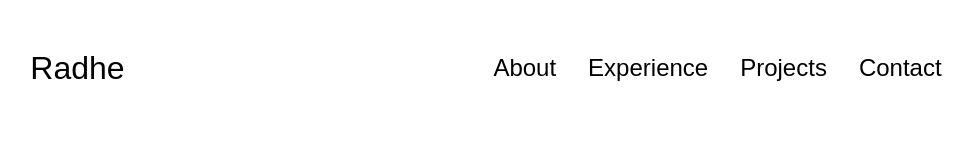
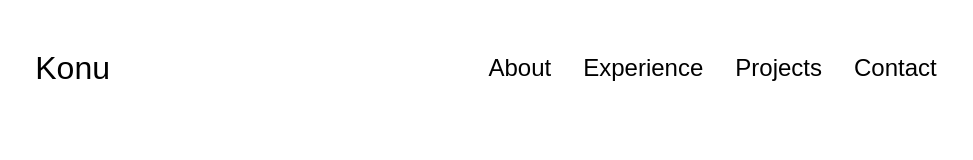
Before and after one commit to Konu-25/html-css-js-porfile, a plain HTML site: page index.html in a window 1280 px wide. Shown: the top 160 px of the page, without its empty margins (154-1127 px from the left). Drawn offline with Linux system fonts and the light colour scheme.

Commit message:
Update index.html

```diff
--- a/index.html
+++ b/index.html
@@ -9,7 +9,7 @@
 </head>
 <body>
     <nav id="desktop-nav">
-        <div class="logo">Radhe</div>
+        <div class="logo">Konu</div>
         <div>
             <ul class="nav-links">
                 <li><a href="#about">About</a></li>
```
